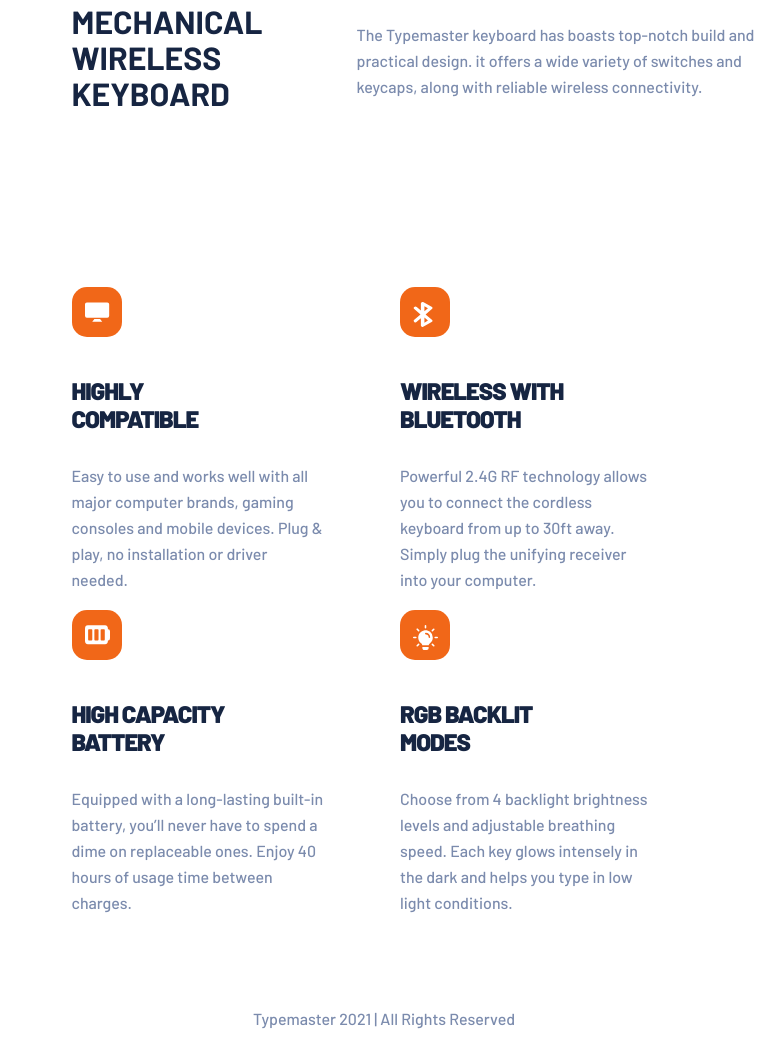
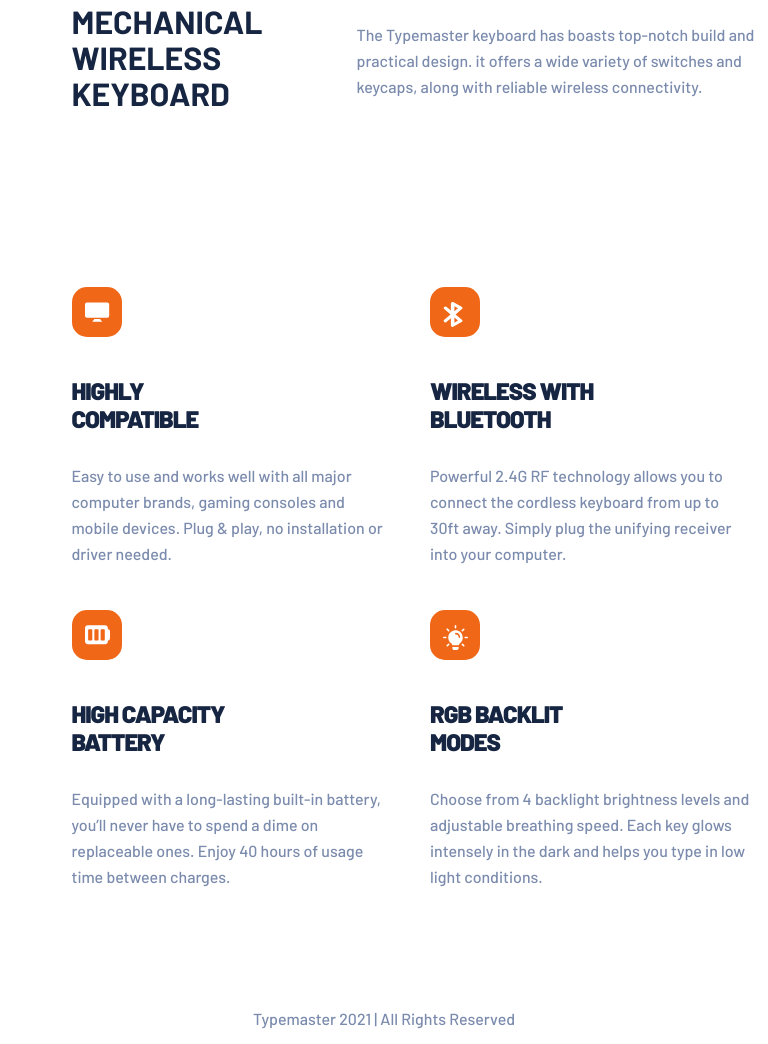
Before and after one commit to Ofosuansahh/Typemaster_Keyboard, a plain HTML site: page index.html in a window 768 px wide. Shown: the part 1111-2155 px from the top of the page. Drawn offline with Linux system fonts and the light colour scheme.

Commit message:
tablet view update

```diff
--- a/style.css
+++ b/style.css
@@ -524,4 +524,12 @@ footer{
     padding-top: 40px;
     padding-left: 2rem;
   }
+
+  .container-3 p{
+    width: 320px;
+  }
+
+  .bluetooth, .light{
+    margin-left: 30px;
+  }
 }
```
